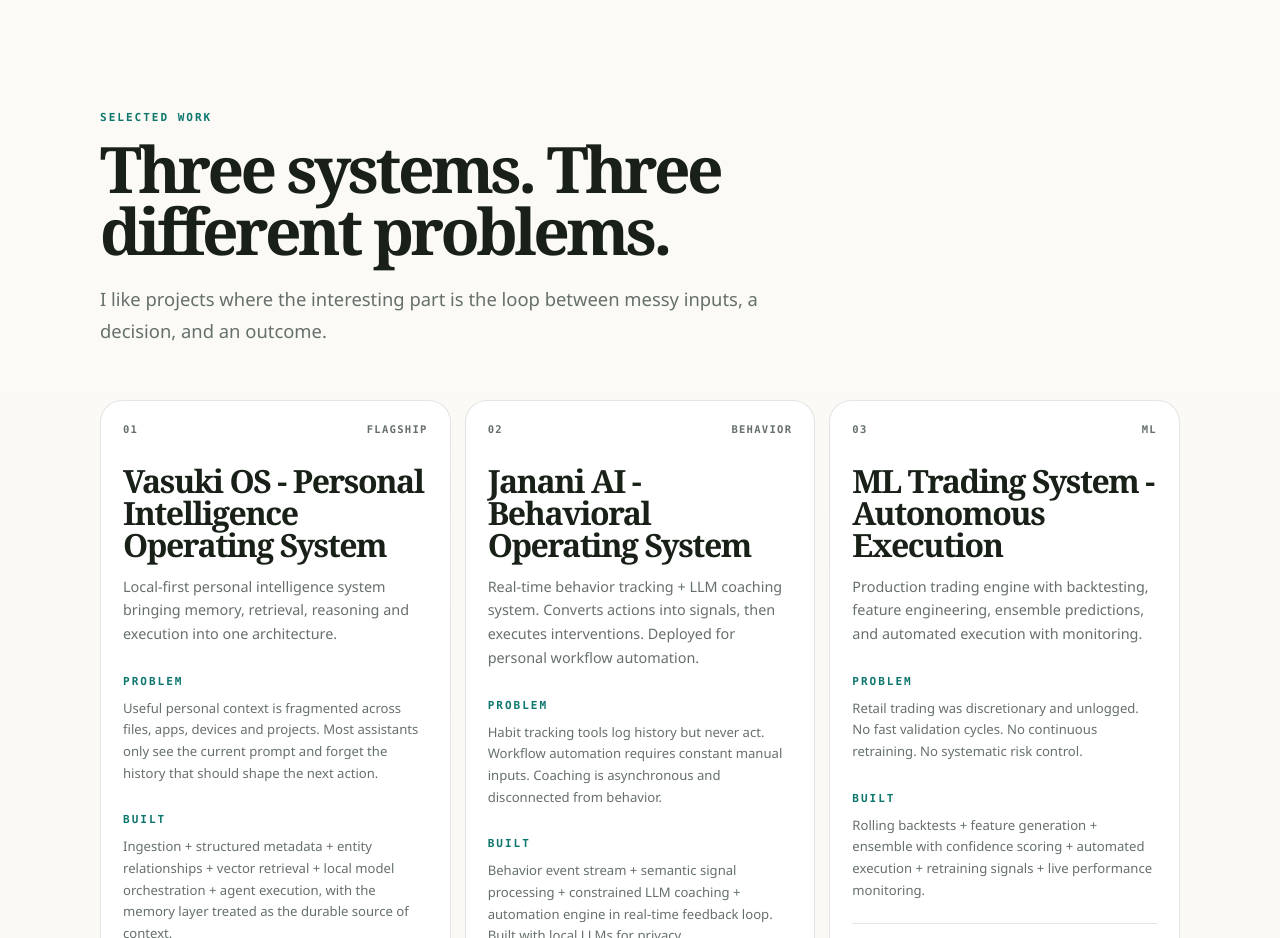
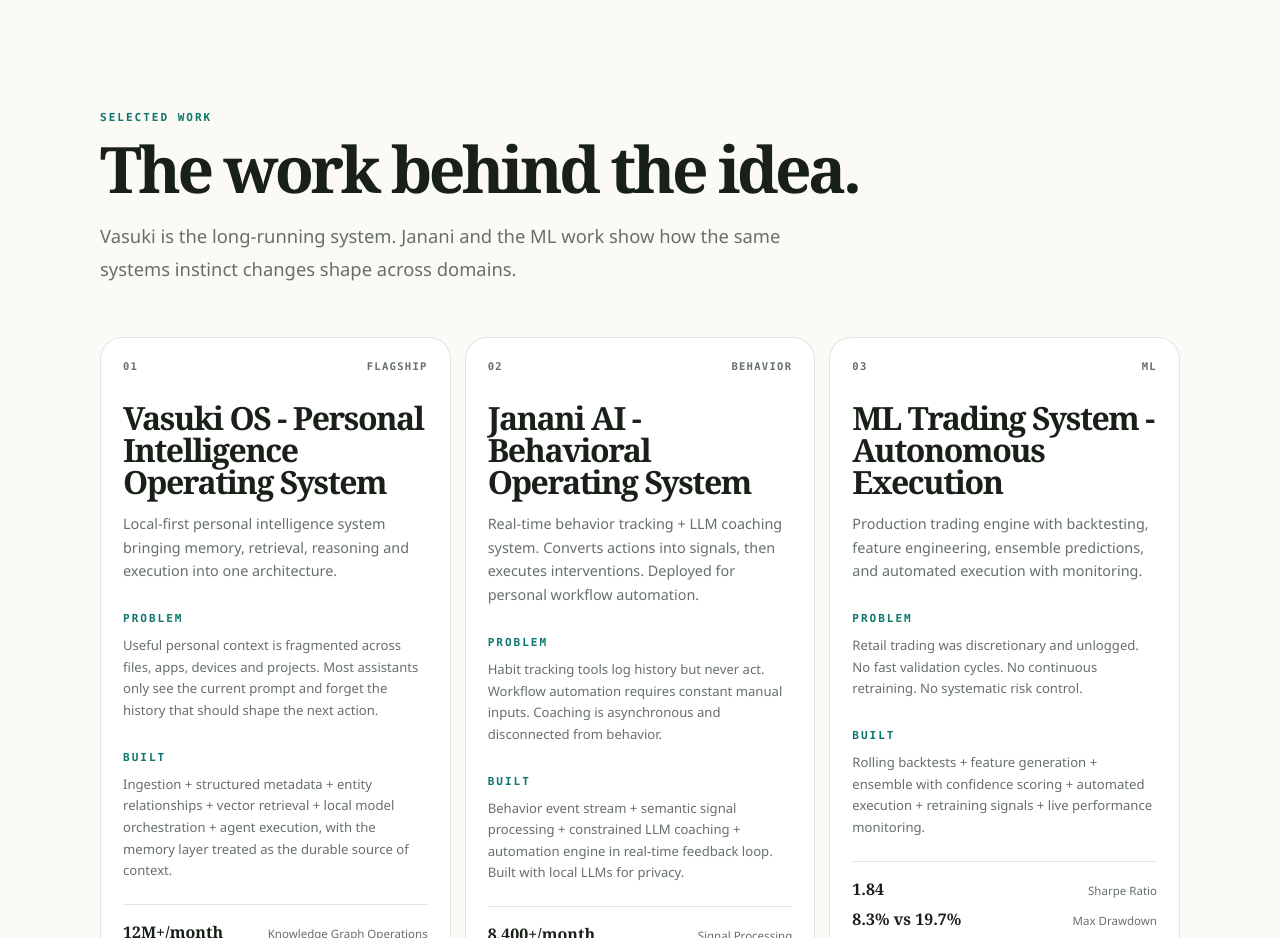
Before and after one commit to Manidhar8008/manidhar-portfolio, a React (Vite) app: page / in a window 1280 px wide. Shown: the part 2440-3378 px from the top of the page. Built offline with nearby package versions, Linux system fonts and the light colour scheme.

Commit message:
Refine selected work narrative

```diff
--- a/src/components/portfolio/CaseStudiesSection.tsx
+++ b/src/components/portfolio/CaseStudiesSection.tsx
@@ -7,8 +7,8 @@ export default function CaseStudiesSection() {
     <Section id="case-studies" tone="alt">
       <Heading
         eyebrow="Selected Work"
-        title="Three systems. Three different problems."
-        description="I like projects where the interesting part is the loop between messy inputs, a decision, and an outcome."
+        title="The work behind the idea."
+        description="Vasuki is the long-running system. Janani and the ML work show how the same systems instinct changes shape across domains."
       />
 
       <div className="case-grid">
```
